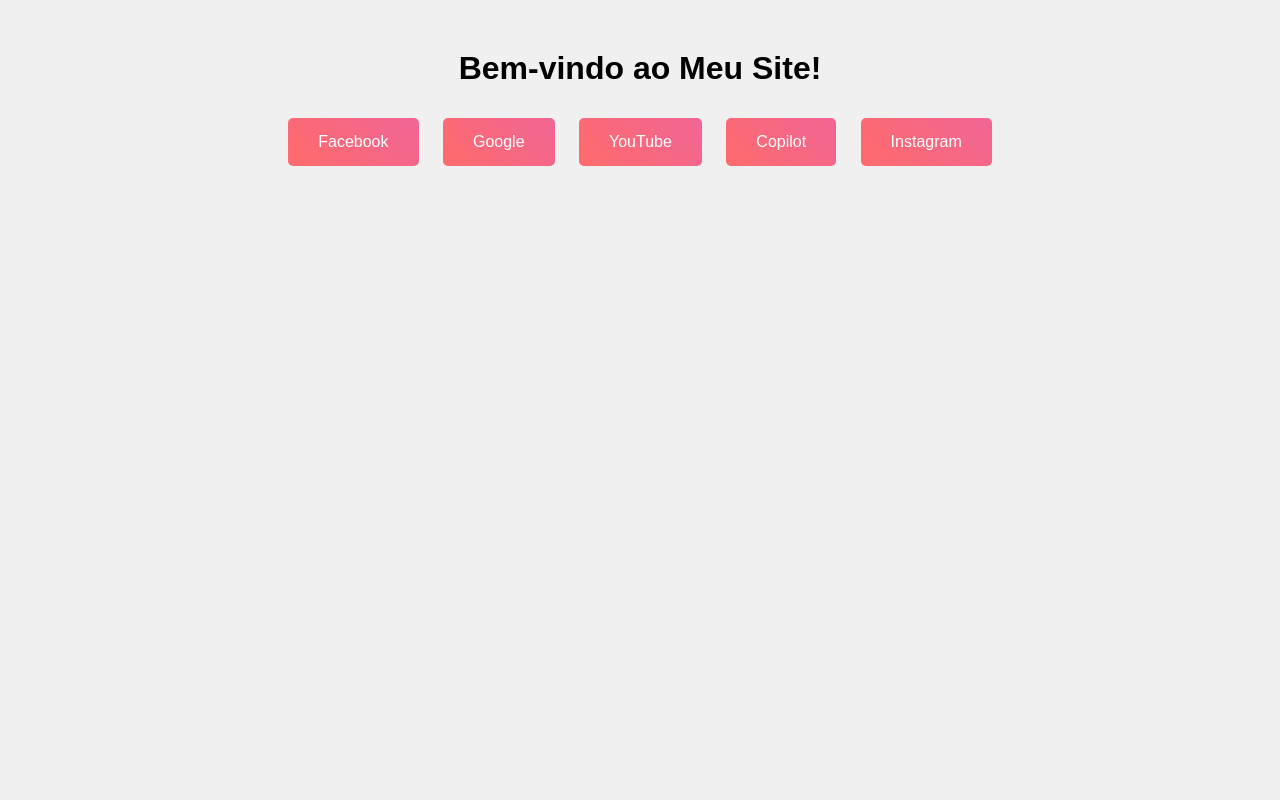
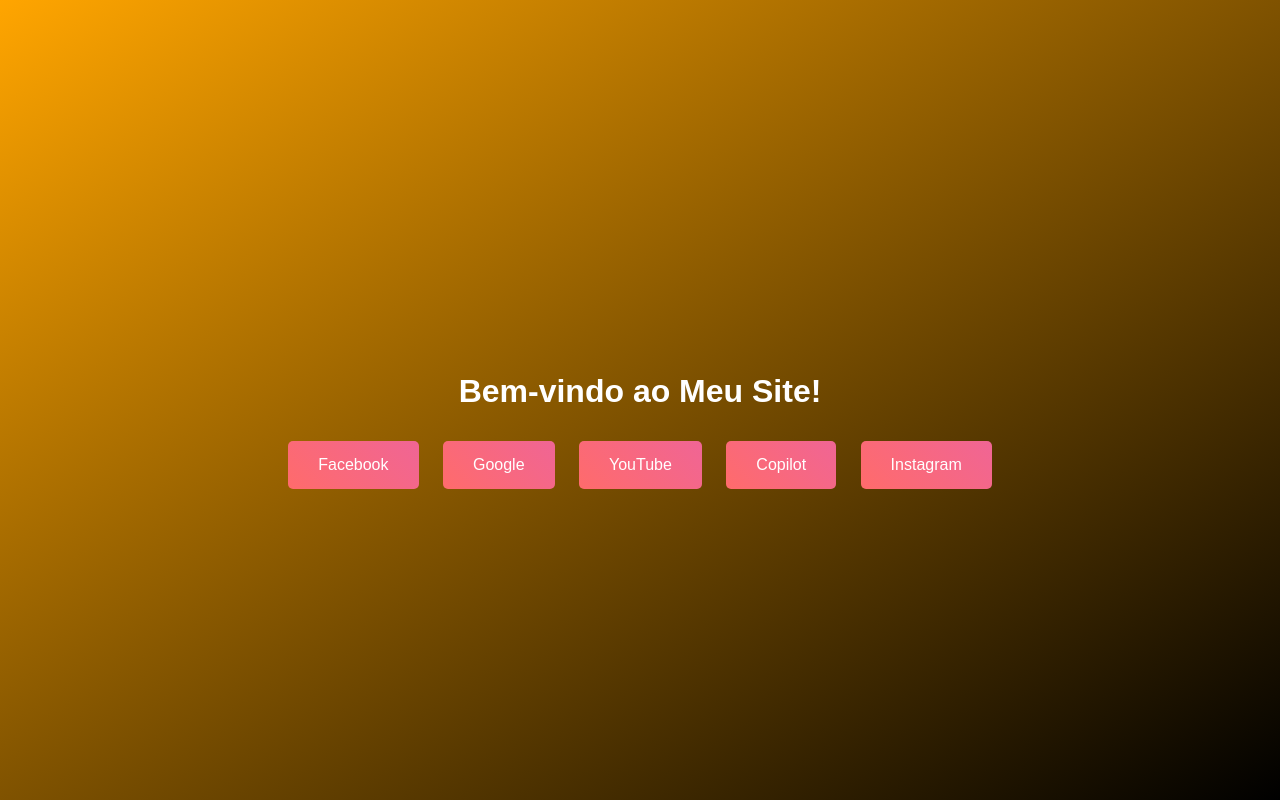
Before and after one commit to kiemfp/kiemfp.github.io, a plain HTML site: page index.html in a window 1280 px wide. Drawn offline with Linux system fonts and the light colour scheme.

Commit message:
Update index.html

```diff
--- a/index.html
+++ b/index.html
@@ -8,9 +8,14 @@
         body {
             font-family: Arial, sans-serif;
             text-align: center;
-            background: #f0f0f0;
             margin: 0;
             padding: 0;
+            background: linear-gradient(to bottom right, #FFA500, #000000);
+            height: 100vh;
+            display: flex;
+            justify-content: center;
+            align-items: center;
+            color: white;
         }
         .container {
             margin-top: 50px;
```
